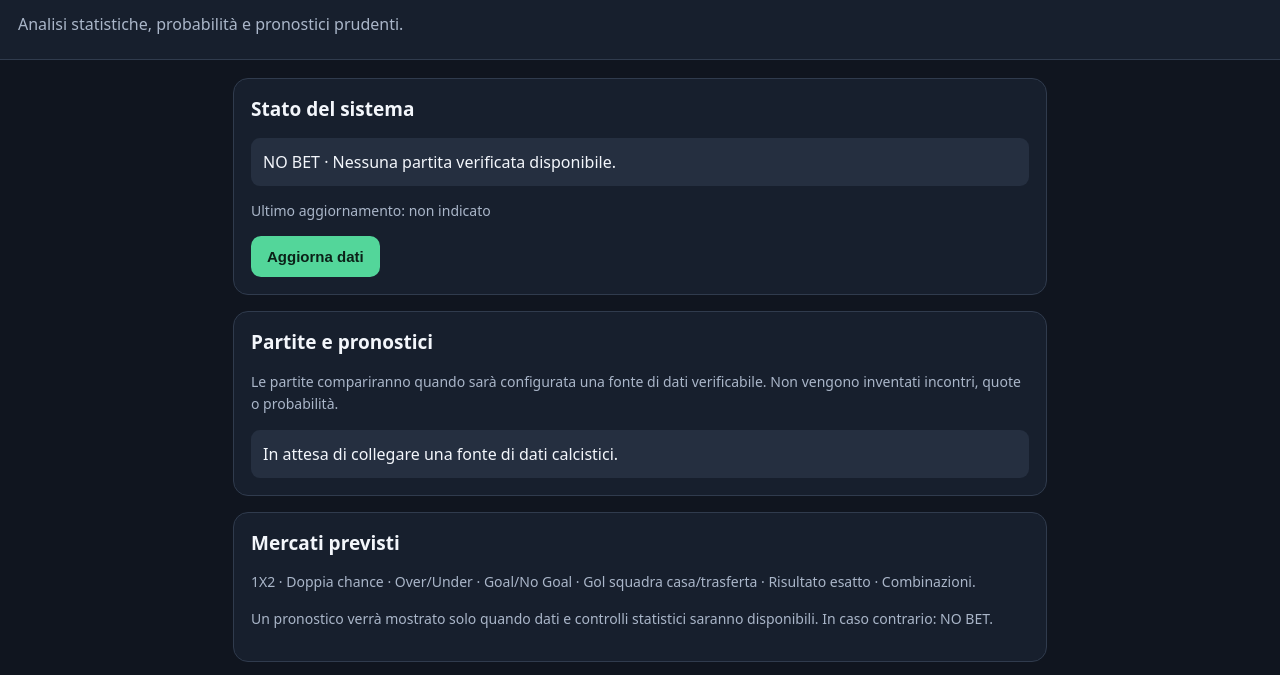
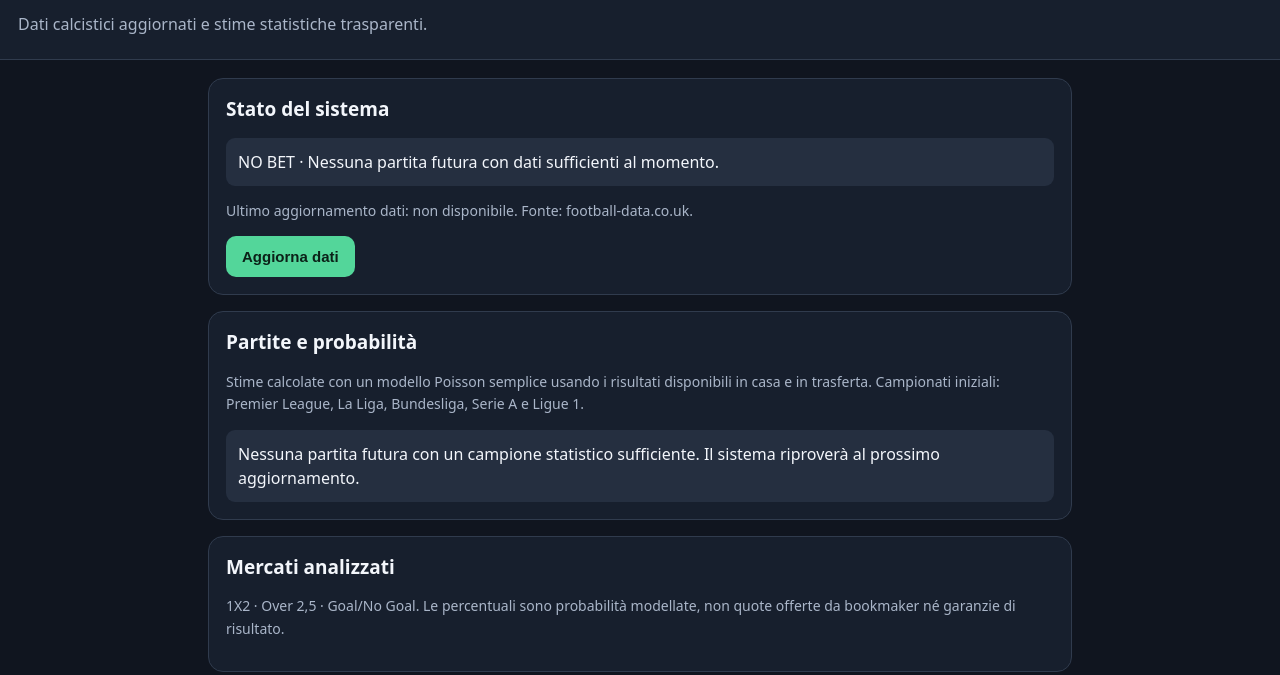
Before and after one commit to marianocentonze11193-lang/calcio-intelligente, a plain HTML site: page index.html in a window 1280 px wide. Shown: the part 61-736 px from the top of the page. Drawn offline with Linux system fonts and the light colour scheme.

Commit message:
Collega interfaccia ai pronostici automatici

```diff
--- a/index.html
+++ b/index.html
@@ -1,4 +1,3 @@
-
 <!DOCTYPE html>
 <html lang="it">
 <head>
@@ -8,151 +7,58 @@
   <meta name="description" content="Analisi e probabilità calcistiche basate su dati verificabili.">
   <title>Calcio Intelligente</title>
   <style>
-    :root {
-      color-scheme: dark;
-      font-family: system-ui, sans-serif;
-      background: #10151f;
-      color: #f3f6fb;
-    }
+    :root { color-scheme: dark; font-family: system-ui, sans-serif; background: #10151f; color: #f3f6fb; }
     * { box-sizing: border-box; }
     body { margin: 0; }
-    header {
-      padding: 24px 18px;
-      background: #171f2d;
-      border-bottom: 1px solid #303b4d;
-    }
+    header { padding: 24px 18px; background: #171f2d; border-bottom: 1px solid #303b4d; }
     header h1 { margin: 0; font-size: 25px; }
     header p { color: #aab6c9; margin-bottom: 0; }
-    main { max-width: 850px; margin: auto; padding: 18px; }
-    .panel {
-      background: #171f2d;
-      border: 1px solid #303b4d;
-      border-radius: 15px;
-      padding: 17px;
-      margin-bottom: 16px;
-    }
+    main { max-width: 900px; margin: auto; padding: 18px; }
+    .panel { background: #171f2d; border: 1px solid #303b4d; border-radius: 15px; padding: 17px; margin-bottom: 16px; }
     h2 { font-size: 19px; margin-top: 0; }
     .muted { color: #aab6c9; font-size: 14px; line-height: 1.6; }
-    button {
-      border: 0;
-      border-radius: 10px;
-      background: #53d69a;
-      color: #0b2118;
-      font-size: 15px;
-      font-weight: 700;
-      padding: 12px 16px;
-      cursor: pointer;
-    }
+    button { border: 0; border-radius: 10px; background: #53d69a; color: #0b2118; font-size: 15px; font-weight: 700; padding: 12px 16px; cursor: pointer; }
     button:disabled { opacity: .6; }
-    .status {
-      border-radius: 9px;
-      padding: 12px;
-      background: #252f40;
-      line-height: 1.5;
-      overflow-wrap: anywhere;
-    }
+    .status { border-radius: 9px; padding: 12px; background: #252f40; line-height: 1.5; overflow-wrap: anywhere; }
+    .match-card { background: #111925; border: 1px solid #303b4d; border-radius: 12px; padding: 14px; margin: 12px 0; }
+    .match-meta { color: #aab6c9; font-size: 12px; line-height: 1.5; margin: 0 0 8px; }
+    .match-teams { font-size: 17px; margin: 0 0 8px; }
+    .probabilities { display: grid; grid-template-columns: repeat(5, minmax(0, 1fr)); gap: 7px; margin: 12px 0; }
+    .probability { background: #252f40; border-radius: 8px; padding: 9px 5px; text-align: center; display: flex; flex-direction: column; gap: 5px; }
+    .probability span { color: #aab6c9; font-size: 12px; }
+    .probability strong { font-size: 15px; }
     footer { padding: 8px 18px 28px; text-align: center; }
+    a { color: #53d69a; }
+    @media (max-width: 560px) { .probabilities { grid-template-columns: repeat(3, minmax(0, 1fr)); } .match-teams { font-size: 15px; } }
   </style>
+  <script src="./app.js" defer></script>
 </head>
 <body>
   <header>
     <h1>⚽ Calcio Intelligente</h1>
-    <p>Analisi statistiche, probabilità e pronostici prudenti.</p>
+    <p>Dati calcistici aggiornati e stime statistiche trasparenti.</p>
   </header>
-
   <main>
     <section class="panel">
       <h2>Stato del sistema</h2>
-      <div class="status" id="status" role="status">
-        Verifica dei dati in corso…
-      </div>
+      <div class="status" id="status" role="status">Verifica dei dati in corso…</div>
       <p class="muted" id="updated">Ultimo aggiornamento: non disponibile</p>
       <button id="refresh" type="button">Aggiorna dati</button>
     </section>
-
     <section class="panel">
-      <h2>Partite e pronostici</h2>
-      <p class="muted">
-        Le partite compariranno quando sarà configurata una fonte di dati
-        verificabile. Non vengono inventati incontri, quote o probabilità.
-      </p>
-      <div id="matches" class="status">Nessuna partita verificata disponibile.</div>
+      <h2>Partite e probabilità</h2>
+      <p class="muted">Stime calcolate con un modello Poisson semplice usando i risultati disponibili in casa e in trasferta. Campionati iniziali: Premier League, La Liga, Bundesliga, Serie A e Ligue 1.</p>
+      <div id="matches" class="status">Caricamento delle partite…</div>
     </section>
-
     <section class="panel">
-      <h2>Mercati previsti</h2>
-      <p class="muted">
-        1X2 · Doppia chance · Over/Under · Goal/No Goal ·
-        Gol squadra casa/trasferta · Risultato esatto · Combinazioni.
-      </p>
-      <p class="muted">
-        Un pronostico verrà mostrato solo quando dati e controlli
-        statistici saranno disponibili. In caso contrario: NO BET.
-      </p>
+      <h2>Mercati analizzati</h2>
+      <p class="muted">1X2 · Over 2,5 · Goal/No Goal. Le percentuali sono probabilità modellate, non quote offerte da bookmaker né garanzie di risultato.</p>
     </section>
-
     <section class="panel">
-      <h2>Trasparenza</h2>
-      <p class="muted">
-        Le probabilità non garantiscono vincite. Fonte dei dati,
-        data di aggiornamento e qualità delle informazioni dovranno
-        essere verificate prima di formulare pronostici reali.
-      </p>
+      <h2>Fonte e trasparenza</h2>
+      <p class="muted">Fonte risultati: <a href="https://www.football-data.co.uk/" target="_blank" rel="noopener noreferrer">football-data.co.uk</a>. L'aggiornamento automatico è eseguito da GitHub Actions ogni sei ore, quando il servizio è disponibile. Le stime possono essere assenti se non ci sono partite future o se i dati delle squadre sono insufficienti. Nessun modello garantisce vincite.</p>
     </section>
   </main>
-
-  <footer class="muted">Calcio Intelligente · Progetto in sviluppo</footer>
-
-  <script>
-    const status = document.getElementById("status");
-    const matches = document.getElementById("matches");
-    const updated = document.getElementById("updated");
-    const refresh = document.getElementById("refresh");
-
-    async function loadData() {
-      refresh.disabled = true;
-      status.textContent = "Controllo del file dei dati…";
-
-      try {
-        const response = await fetch("./data/predictions.json", {
-          cache: "no-store"
-        });
-
-        if (!response.ok) throw new Error("Dati non disponibili");
-
-        const data = await response.json();
-        const items = Array.isArray(data.matches) ? data.matches : [];
-
-        if (items.length === 0) {
-          status.textContent =
-            "NO BET · Nessuna partita verificata disponibile.";
-          matches.textContent =
-            "In attesa di collegare una fonte di dati calcistici.";
-        } else {
-          status.textContent =
-            "File letto. Le partite richiedono ancora controlli di qualità.";
-          matches.textContent =
-            "Sono presenti " + items.length +
-            " elementi. Verifica dei dati da completare.";
-        }
-
-        updated.textContent = "Ultimo aggiornamento: " +
-          (data.updated_at || "non indicato");
-
-      } catch (error) {
-        status.textContent =
-          "DATI NON VERIFICATI · Impossibile leggere i dati.";
-        matches.textContent =
-          "Nessun pronostico pubblicato: fonte dati non disponibile.";
-        updated.textContent =
-          "Ultimo aggiornamento: non verificato";
-      } finally {
-        refresh.disabled = false;
-      }
-    }
-
-    refresh.addEventListener("click", loadData);
-    loadData();
-  </script>
+  <footer class="muted">Calcio Intelligente · Stime statistiche indicative</footer>
 </body>
 </html>
```
